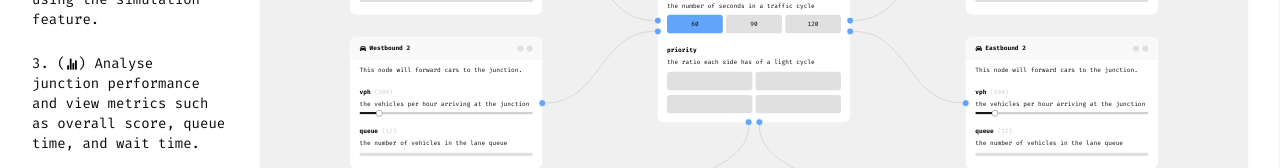
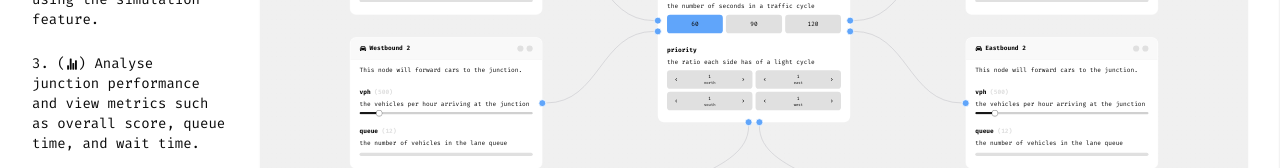
Before and after one commit to Astral-Lab/CS261, a React (Vite) app: page / in a window 1280 px wide. Shown: the part 374-542 px from the top of the page. Built offline with nearby package versions, Linux system fonts and the light colour scheme; a web font is replaced by a local one.

Commit message:
added light priority inputs

```diff
--- a/src/components/JunctionIntersectionNode.jsx
+++ b/src/components/JunctionIntersectionNode.jsx
@@ -9,7 +9,15 @@ import {
     useDispatch,
     useSelector
 } from "react-redux";
-import { changeLightDuration, selectJunction } from "@/stores/junctionSlice";
+import {
+    changeLightDuration,
+    changeLightPriority,
+    selectJunction
+} from "@/stores/junctionSlice";
+import {
+    MdKeyboardArrowRight,
+    MdKeyboardArrowLeft
+} from "react-icons/md";
 
 export default function JunctionIntersectionNode(props) {
     const junction = useSelector(selectJunction);
@@ -36,6 +44,23 @@ export default function JunctionIntersectionNode(props) {
             );
         }
     }
+
+    const renderedLightPriorityButtons = junction.lightPriority.map((p, i)=> (
+        <li key={i} className="w-full h-12 rounded-lg bg-[#E0E0E0] flex justify-between items-center px-4">
+            <button
+                className="grow h-full flex justify-start items-center"
+                onClick={() => dispatch(changeLightPriority({ light: i, value: (junction.lightPriority[i] - 1) || 5  }))}
+            ><MdKeyboardArrowLeft size={"16px"}/></button>
+            <div className="w-3/5">
+                <p className="text-xs text-center">{junction.lightPriority[i]}</p>
+                <p className="text-[10px] text-center">{["north", "east", "south", "west"][i]}</p>
+            </div>
+            <button
+                className="grow h-full flex justify-end items-center"
+                onClick={() => dispatch(changeLightPriority({ light: i, value: (junction.lightPriority[i] % 5) + 1 }))}
+            ><MdKeyboardArrowRight size={"16px"}/></button>
+        </li>
+    ));
 
     return (
         <>
@@ -85,12 +110,7 @@ export default function JunctionIntersectionNode(props) {
                 <div className="flex flex-col gap-2">
                     <label className="font-bold">priority</label>
                     <p className="">the ratio each side has of a light cycle</p>
-                    <div className="w-full grid grid-cols-2 gap-2">
-                        <div className="w-full h-12 rounded-lg bg-[#E0E0E0] mt-1"></div>
-                        <div className="w-full h-12 rounded-lg bg-[#E0E0E0] mt-1"></div>
-                        <div className="w-full h-12 rounded-lg bg-[#E0E0E0] mt-1"></div>
-                        <div className="w-full h-12 rounded-lg bg-[#E0E0E0] mt-1"></div>
-                    </div>
+                    <ul className="w-full grid grid-cols-2 gap-2 nodrag nopan">{renderedLightPriorityButtons}</ul>
                 </div>
                 </div>
                 <div className="w-full flex justify-center gap-2 absolute -top-[10px]">
--- a/src/lib/config.js
+++ b/src/lib/config.js
@@ -64,7 +64,7 @@ export const DEFAULT_JUNCTION = {
     score: 0,
     laneCount: 2,
     lightDuration: 60,
-    lightPriority: [0, 0, 0, 0],
+    lightPriority: [1, 1, 1, 1],    // north, east, south, west
     lanes: [
         {
             vph: DEFAULT_VPH,
--- a/src/stores/junctionSlice.js
+++ b/src/stores/junctionSlice.js
@@ -48,7 +48,7 @@ const junctionSlice = createSlice({
            state.current.lightDuration = action.payload;
         },
         changeLightPriority: (state, action) => {
-
+            state.current.lightPriority[action.payload.light] = action.payload.value;
         },
         changeLaneVph: (state, action) => {
             state.current.lanes[state.current.lanes.findIndex(lane => lane.label === action.payload.label)].vph = action.payload.value;
```
